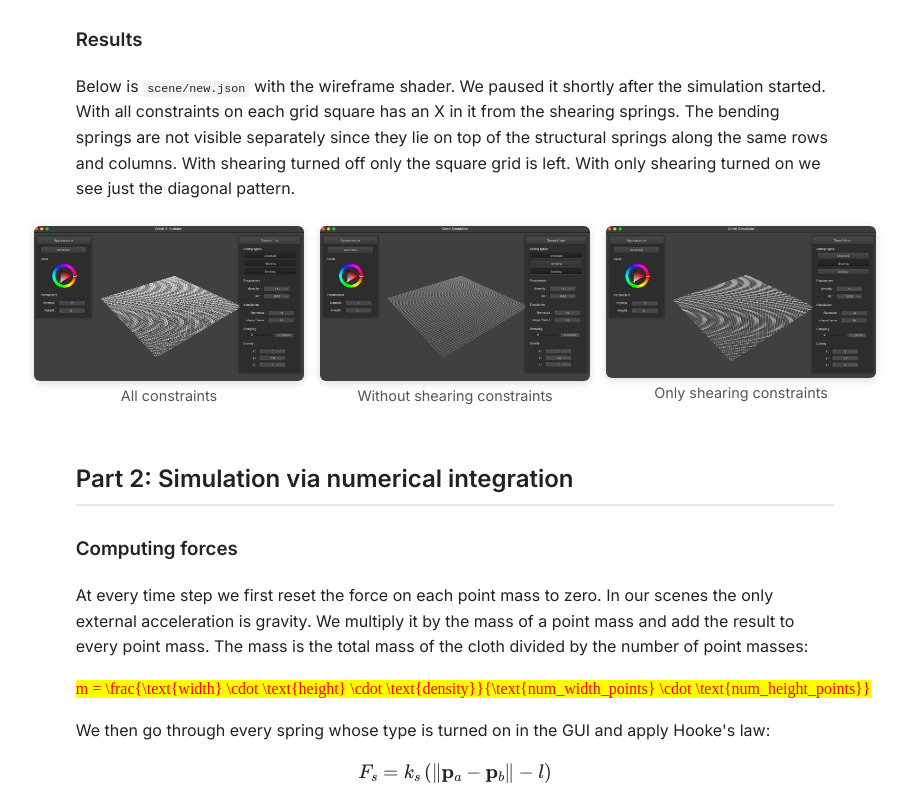
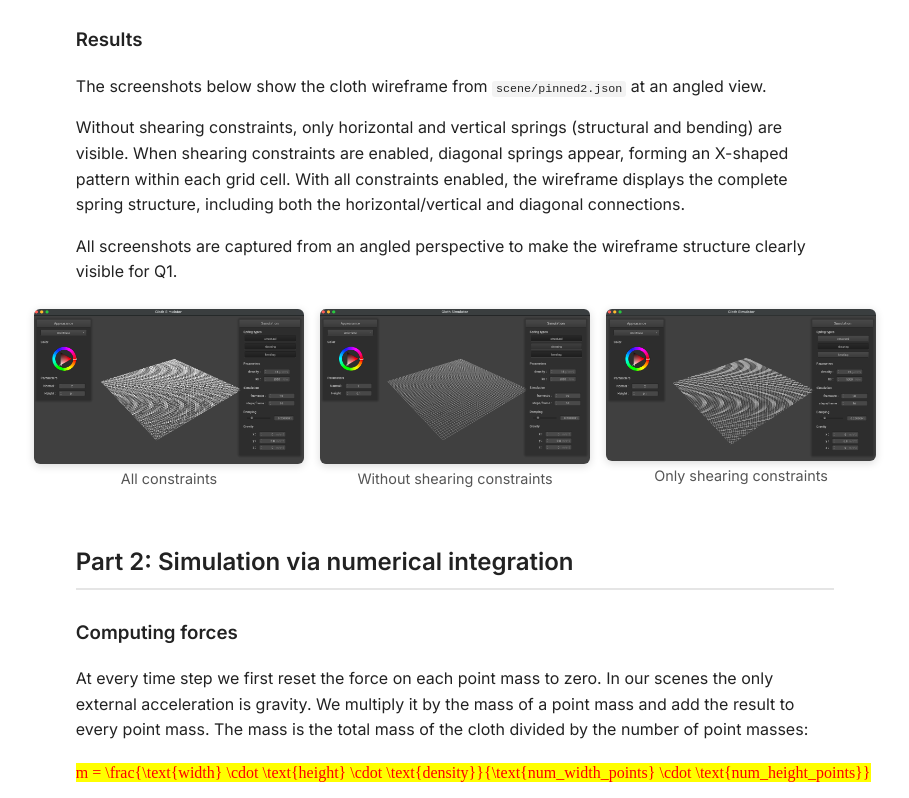
Before and after one commit to cal-cs184-student/hw4-iloveourhouse-writeup, a plain HTML site: page index.html in a window 1280 px wide. Shown: the part 1498-2296 px from the top of the page, without its empty margins (185-1094 px from the left). Drawn offline with nearby package versions, Linux system fonts and the light colour scheme; some packages are replaced by stand-ins of ours.

Commit message:
part1: update results explanation

```diff
--- a/index.html
+++ b/index.html
@@ -111,7 +111,11 @@ Link to GitHub repository: <a href="https://github.com/cal-cs184-student/hw4-ilo
 <p>We then connect the point masses with three types of springs. So that we never add the same spring twice, each point only creates springs to neighbors to its left or above it. Structural springs connect a point to the point directly to its left and the point directly above it. They resist stretching. Shearing springs connect a point to its upper left and upper right diagonal neighbors. They resist the grid squares being sheared into parallelograms. Bending springs connect a point to the point two to its left and the point two above it. They resist the cloth folding.</p>
 
 <h3>Results</h3>
-<p>Below is <code>scene/new.json</code> with the wireframe shader. We paused it shortly after the simulation started. With all constraints on each grid square has an X in it from the shearing springs. The bending springs are not visible separately since they lie on top of the structural springs along the same rows and columns. With shearing turned off only the square grid is left. With only shearing turned on we see just the diagonal pattern.</p>
+<p>The screenshots below show the cloth wireframe from <code>scene/pinned2.json</code> at an angled view.</p>
+
+<p>Without shearing constraints, only horizontal and vertical springs (structural and bending) are visible. When shearing constraints are enabled, diagonal springs appear, forming an X-shaped pattern within each grid cell. With all constraints enabled, the wireframe displays the complete spring structure, including both the horizontal/vertical and diagonal connections.</p>
+
+<p>All screenshots are captured from an angled perspective to make the wireframe structure clearly visible for Q1.</p>
 
 <div style="display: flex; flex-direction: column; align-items: center;">
 <table style="width: 100%; text-align: center; border-collapse: collapse;">
```
